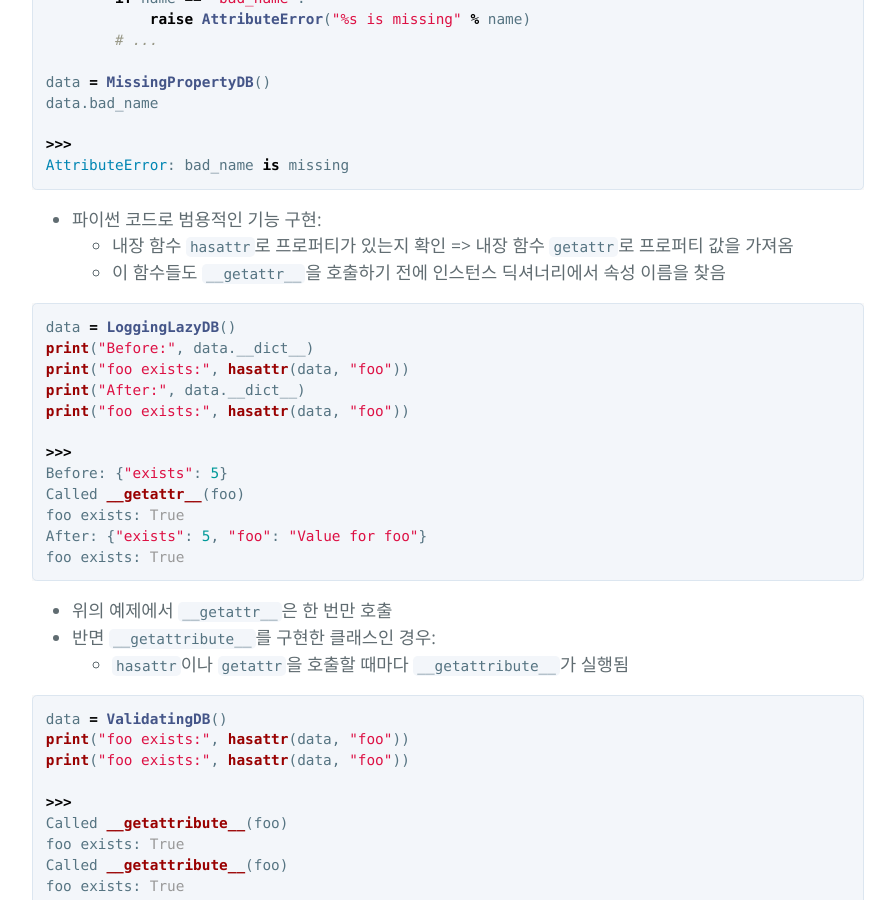
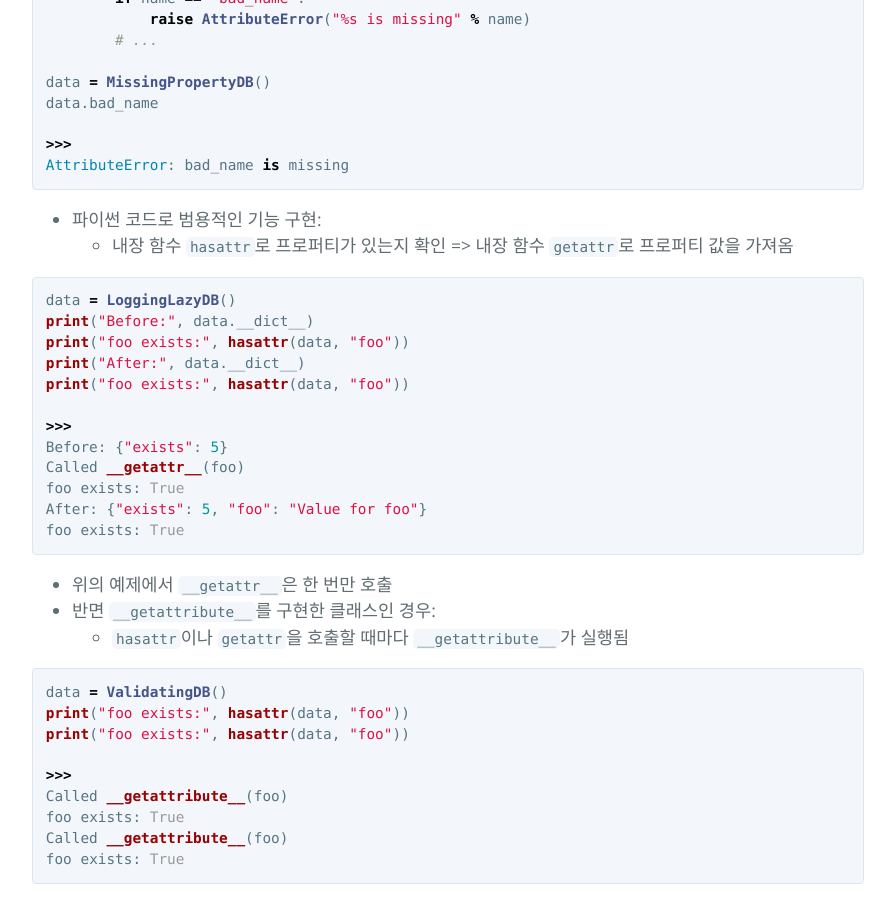
Before and after one commit to hcnoh/hcnoh.github.io, a Jekyll site: the page built from _posts/2018-10-17-effective-python-way32.md, in a window 1280 px wide and 900 px high, scrolled down 3180 px. Shown: the whole window, without its empty margins (192-1087 px from the left). Built offline with Jekyll 4.4.1, drawn with Linux system fonts in a browser that asks for light colours; comment, search, counter and statistics services are not loaded.

Commit message:
Update 2018-10-17-effective-python-way32.md

````diff
--- a/_posts/2018-10-17-effective-python-way32.md
+++ b/_posts/2018-10-17-effective-python-way32.md
@@ -134,7 +134,6 @@ AttributeError: bad_name is missing
 
 - 파이썬 코드로 범용적인 기능 구현:
     - 내장 함수 `hasattr`로 프로퍼티가 있는지 확인 => 내장 함수 `getattr`로 프로퍼티 값을 가져옴
-    - 이 함수들도 `__getattr__`을 호출하기 전에 인스턴스 딕셔너리에서 속성 이름을 찾음
 
 ```python
 data = LoggingLazyDB()
````
